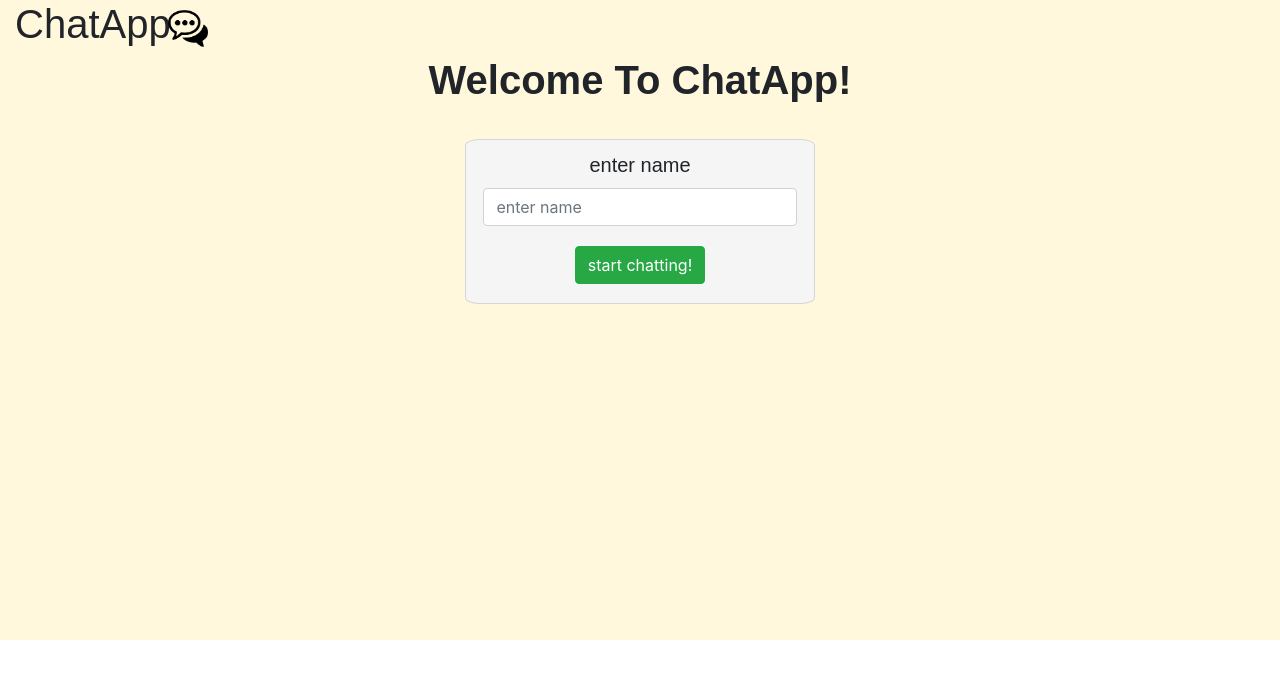
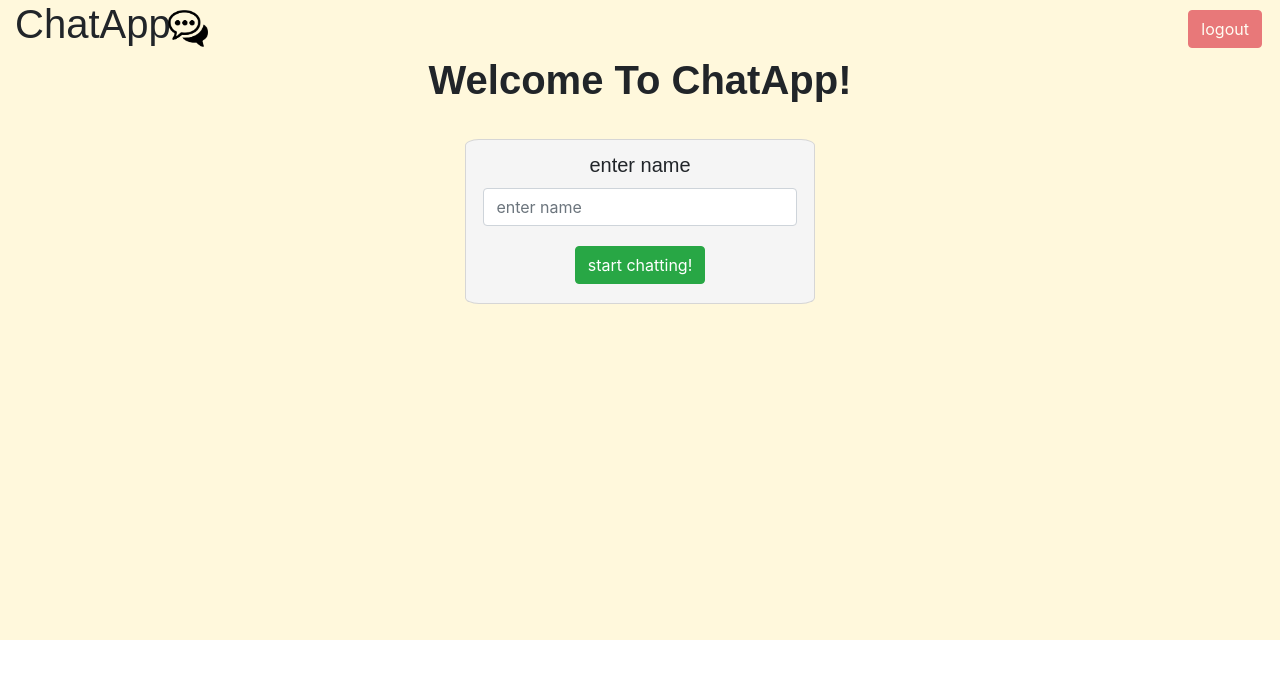
Before and after one commit to itamarattali/ChatApp, an Angular app in the folder chat-client/: page /login in a window 1280 px wide. Shown: the top 678 px of the page. Built offline with nearby package versions, Linux system fonts and the light colour scheme.

Commit message:
feat: added logout button

```diff
--- a/chat-client/src/app/header/header.component.css
+++ b/chat-client/src/app/header/header.component.css
@@ -9,3 +9,7 @@ h1 {
     margin-top: 8px;
     margin-left: -60px;
 }
+
+#logoutButton {
+    margin-top: 10px;
+}
--- a/chat-client/src/app/header/header.component.html
+++ b/chat-client/src/app/header/header.component.html
@@ -6,5 +6,12 @@
         <div class="col">
             <img id="chatIcon" src="../../assets/images/chatIcon.png">
         </div>
+        <div class="col-8"></div>
+        <div class="col-1">
+            <button class="btn btn-danger"
+            id="logoutButton"
+            [disabled]="isLogoutDisabled()"
+            (click)="handleLogout()">logout</button>
+        </div>
     </div>
 </div>
--- a/chat-client/src/app/header/header.component.ts
+++ b/chat-client/src/app/header/header.component.ts
@@ -1,4 +1,5 @@
 import { Component, OnInit } from '@angular/core';
+import { Router } from '@angular/router';
 
 @Component({
   selector: 'app-header',
@@ -7,9 +8,16 @@ import { Component, OnInit } from '@angular/core';
 })
 export class HeaderComponent implements OnInit {
 
-  constructor() { }
+  constructor(private router: Router) { }
 
   ngOnInit(): void {
   }
 
+  isLogoutDisabled(): boolean {
+    return !this.router.url.includes('chat');
+  }
+
+  handleLogout() {
+    this.router.navigate(['../login']);
+  }
 }
```
